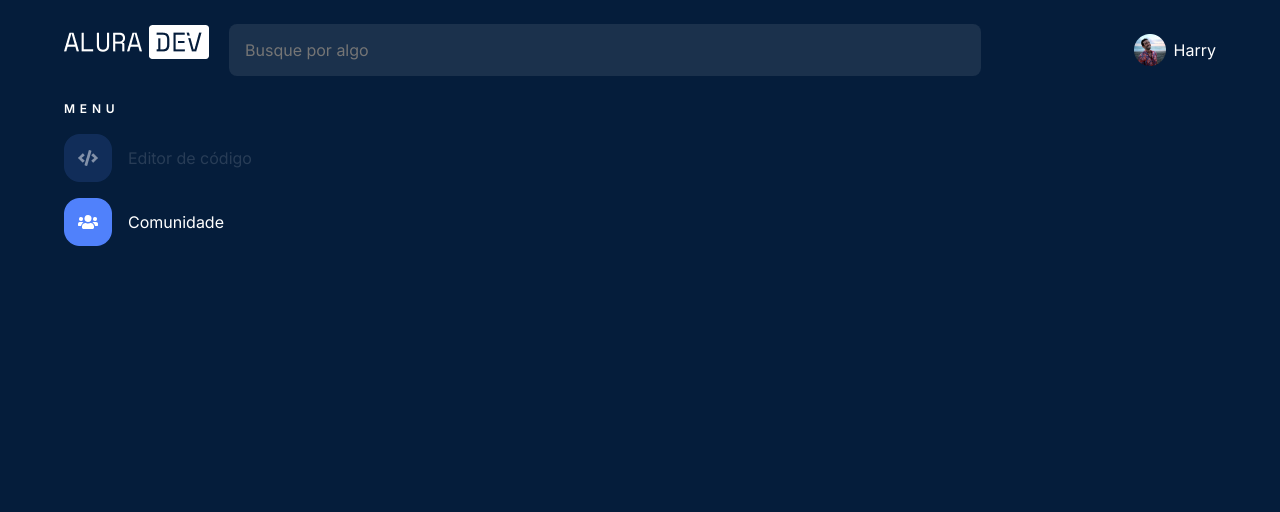
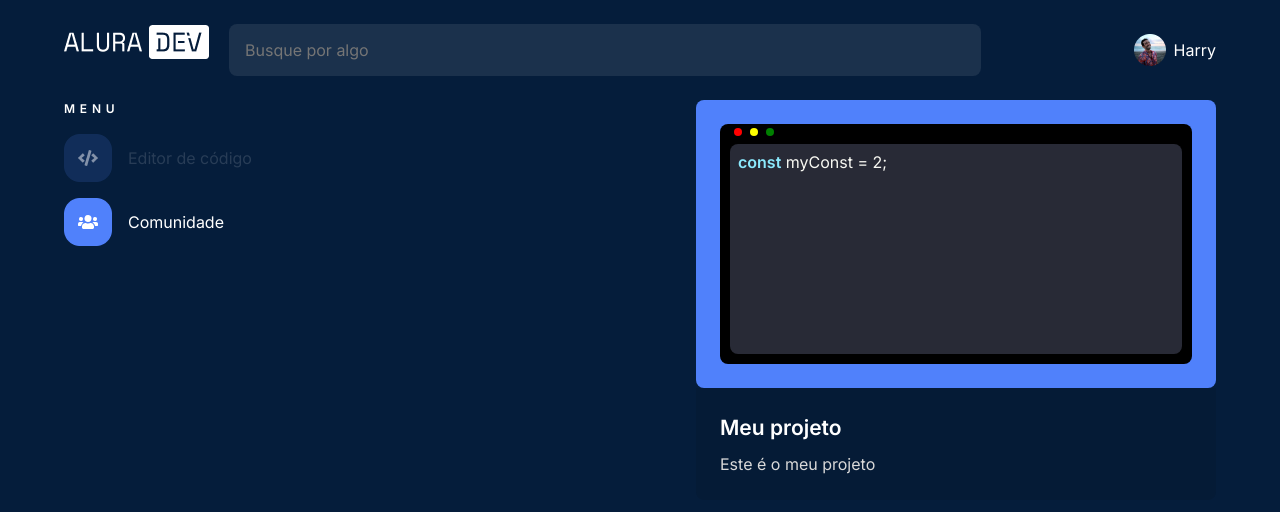
Before and after one commit to Rute-r/alura-dev, a React (Vite) app: page /comunidade in a window 1280 px wide. Shown: the top 512 px of the page. Built offline with nearby package versions, Linux system fonts and the light colour scheme.

Commit message:
adicionando card de projetos

```diff
--- a/src/components/Button/index.jsx
+++ b/src/components/Button/index.jsx
@@ -16,10 +16,10 @@ const ButtonStyled = styled.button`
   }
 `;
 
-function Button({ children, size, color, backgroundColor, changeText }) {
+function Button({ children, size, color, backgroundColor, handleClick }) {
   return (
     <>
-      <ButtonStyled $size={size} color={color} $backgroundColor={backgroundColor} onClick={changeText}>
+      <ButtonStyled $size={size} color={color} $backgroundColor={backgroundColor} onClick={handleClick}>
         {children}
       </ButtonStyled>
     </>
--- a/src/components/CodeEditor/index.jsx
+++ b/src/components/CodeEditor/index.jsx
@@ -1,13 +1,14 @@
 import styled from 'styled-components';
-import { GoDotFill } from 'react-icons/go';
 import Button from '../../components/Button';
 import SyntaxHighlighter from 'react-syntax-highlighter';
 import * as themes from 'react-syntax-highlighter/dist/esm/styles/hljs';
 import { useState } from 'react';
+import Tab from '../../components/Tab';
 
 const Container = styled.div`
   width: 752px;
   height: 366px;
+  padding: 32px;
   background-color: ${(props) => props.$containerBackgroundColor};
   border-radius: 8px;
   display: flex;
@@ -16,48 +17,21 @@ const Container = styled.div`
   flex-direction: column;
 `;
 
-const Tab = styled.div`
-  border: none;
-  border-radius: 8px;
-  width: 688px;
-  height: 312px;
-  display: flex;
-  flex-direction: column;
-  padding-left: 10px;
-  background-color: var(--black);
-`;
-
-const GoDotFillRed = styled(GoDotFill)`
-  color: red;
-`;
-
-const GoDotFillYellow = styled(GoDotFill)`
-  color: yellow;
-`;
-
-const GoDotFillGreen = styled(GoDotFill)`
-  color: green;
-`;
-
 const Code = styled.textarea`
   color: var(--white);
   font-family: var(--code-font);
   background-color: var(--black);
-  width: 670px;
-  height: 270px;
+  width: 99%;
+  height: 90%;
   border: none;
   resize: none;
 `;
 
-const DotContainer = styled.div`
-  background-color: transparent;
-  width: 200px;
-`;
-
 const TextHiglighted = styled(SyntaxHighlighter)`
   background-color: transparent;
-  width: 670px;
-  height: 280px;
+  width: 99%;
+  height: 90%;
+  border-radius: 8px;
 `;
 
 // eslint-disable-next-line react/prop-types
@@ -72,12 +46,6 @@ function CodeEditor({ containerBackgroundColor, changeText, language, text, them
     <section>
       <Container $containerBackgroundColor={containerBackgroundColor}>
         <Tab>
-          <DotContainer>
-            <GoDotFillRed />
-            <GoDotFillYellow />
-            <GoDotFillGreen />
-          </DotContainer>
-
           {active ? (
             <Code onChange={(event) => changeText(event.target.value)} value={text}></Code>
           ) : (
@@ -92,7 +60,7 @@ function CodeEditor({ containerBackgroundColor, changeText, language, text, them
         backgroundColor="#5081fb10"
         color="var(--neutral-white)"
         size="752px"
-        changeText={handleClickButton}>
+        handleClick={handleClickButton}>
         {active ? 'Visualizar com o highlight' : 'Editar código'}
       </Button>
     </section>
--- /dev/null
+++ b/src/components/ProjectCard/index.jsx
@@ -0,0 +1,67 @@
+import Tab from '../../components/Tab';
+import SyntaxHighlighter from 'react-syntax-highlighter';
+import * as themes from 'react-syntax-highlighter/dist/esm/styles/hljs';
+import styled from 'styled-components';
+
+const Container = styled.div`
+  width: 520px;
+  height: 288px;
+  padding: 24px;
+  background-color: ${(props) => props.$containerBackgroundColor};
+  border-radius: 8px;
+  display: flex;
+  align-items: center;
+  justify-content: center;
+  flex-direction: column;
+`;
+
+const TextHiglighted = styled(SyntaxHighlighter)`
+  background-color: transparent;
+  width: 452px;
+  height: 210px;
+  border-radius: 8px;
+`;
+
+const CardContent = styled.div`
+  display: flex;
+  flex-direction: column;
+  gap: 8px;
+  padding: 24px;
+  width: 520px;
+  height: 112px;
+  color: var(--white);
+  background-color: var(--black-background);
+  border-radius: 0 0 8px 8px;
+`;
+
+const Title = styled.h2`
+  font-size: var(--title-font-size);
+  line-height: var(--title-line-height);
+`;
+
+const Description = styled.p`
+  color: var(--neutral-white);
+  font-size: var(--body-font-size);
+  line-height: var(--body-line-height);
+`;
+
+// eslint-disable-next-line react/prop-types
+function ProjectCard({ title, description, backgroundColor, theme, language, code }) {
+  return (
+    <div>
+      <Container $containerBackgroundColor={backgroundColor}>
+        <Tab>
+          <TextHiglighted language={language} style={themes[theme]}>
+            {code}
+          </TextHiglighted>
+        </Tab>
+      </Container>
+      <CardContent>
+        <Title>{title}</Title>
+        <Description>{description}</Description>
+      </CardContent>
+    </div>
+  );
+}
+
+export default ProjectCard;
--- /dev/null
+++ b/src/components/Tab/index.jsx
@@ -0,0 +1,46 @@
+import styled from 'styled-components';
+import { GoDotFill } from 'react-icons/go';
+
+const TabStyled = styled.div`
+  border: none;
+  border-radius: 8px;
+  width: 100%;
+  height: 100%;
+  display: flex;
+  flex-direction: column;
+  padding-left: 10px;
+  background-color: var(--black);
+`;
+
+const GoDotFillRed = styled(GoDotFill)`
+  color: red;
+`;
+
+const GoDotFillYellow = styled(GoDotFill)`
+  color: yellow;
+`;
+
+const GoDotFillGreen = styled(GoDotFill)`
+  color: green;
+`;
+
+const DotContainer = styled.div`
+  background-color: transparent;
+  width: 200px;
+`;
+
+// eslint-disable-next-line react/prop-types
+function Tab({ children }) {
+  return (
+    <TabStyled>
+      <DotContainer>
+        <GoDotFillRed />
+        <GoDotFillYellow />
+        <GoDotFillGreen />
+      </DotContainer>
+      {children}
+    </TabStyled>
+  );
+}
+
+export default Tab;
--- a/src/index.css
+++ b/src/index.css
@@ -5,6 +5,7 @@
   --white: #ffffff;
   --neutral-white: #d9d9d9;
   --black: #000000;
+  --black-background: #00000016;
   --blue-strong: #5081fb;
   --blue-medium: #7ba4fc;
   --blue-light: #96b9fd;
--- a/src/pages/Community/index.jsx
+++ b/src/pages/Community/index.jsx
@@ -1,5 +1,32 @@
+import ProjectCard from '../../components/ProjectCard';
+import { useState } from 'react';
+
 function Community() {
-  return <></>;
+  const [projects, setProjects] = useState([
+    {
+      title: 'Meu projeto',
+      description: 'Este é o meu projeto',
+      backgroundColor: '#5081fb',
+      theme: 'dracula',
+      language: 'javascript',
+      code: 'const myConst = 2;',
+    },
+  ]);
+
+  return (
+    <>
+      {projects.map((project) => (
+        <ProjectCard
+          key={project.title}
+          backgroundColor={project.backgroundColor}
+          code={project.code}
+          description={project.description}
+          title={project.title}
+          language={project.language}
+          theme={project.theme}></ProjectCard>
+      ))}
+    </>
+  );
 }
 
 export default Community;
```
